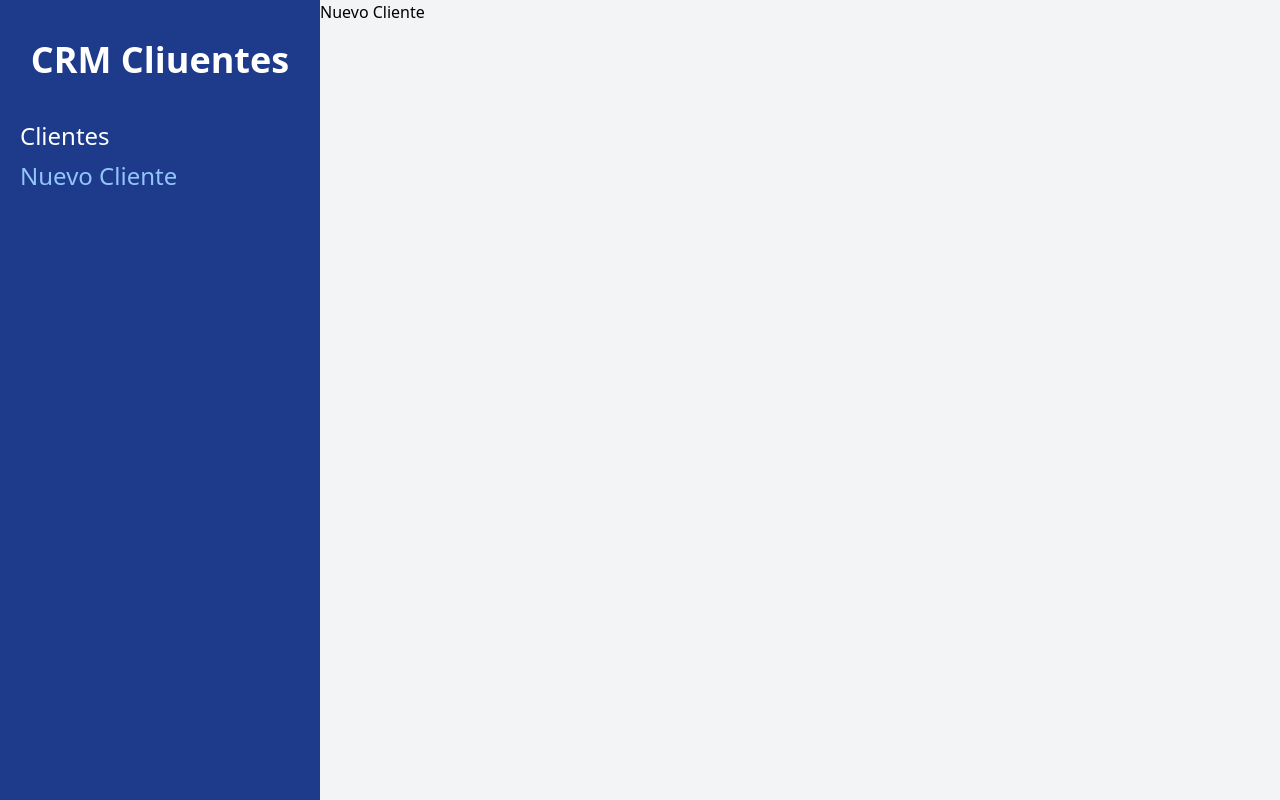
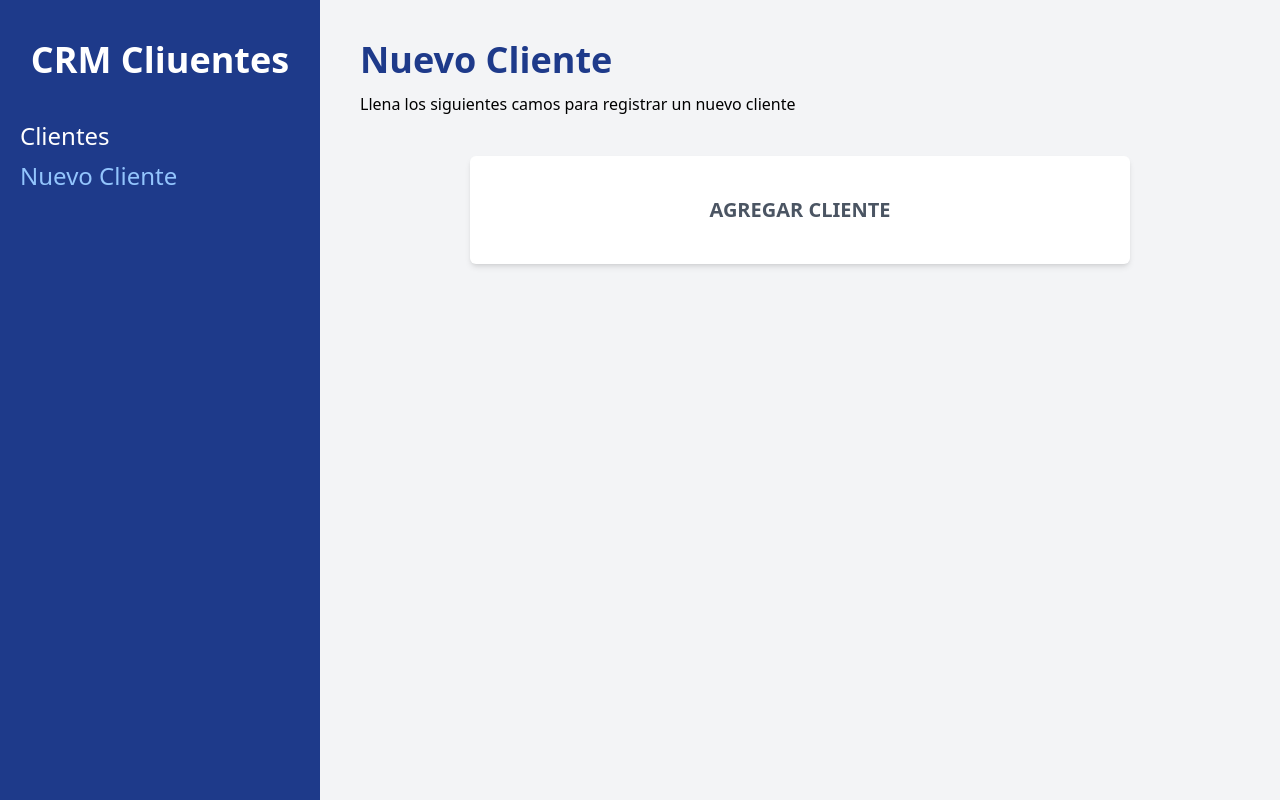
Before and after one commit to psyQore/React-CRM, a React (Vite) app: page /clients/new in a window 1280 px wide. Built offline with nearby package versions, Linux system fonts and the light colour scheme.

Commit message:
Se crea el componente Form con sus estilos

```diff
--- a/src/App.jsx
+++ b/src/App.jsx
@@ -6,18 +6,21 @@
 import EditClient from "./pages/EditClient";
 
 function App() {
-  const [count, setCount] = useState(0);
 
   return (
     <div className="App">
       <BrowserRouter>
+
         <Routes>
+
           <Route path="/clients" element={<Layout />}>
             <Route index element={<Home />} />
             <Route path="new" element={<NewClient />} />
             <Route path="edit/:id" element={<EditClient />} />
           </Route>
+
         </Routes>
+
       </BrowserRouter>
     </div>
   );
--- /dev/null
+++ b/src/components/Form.jsx
@@ -0,0 +1,13 @@
+import React from "react";
+
+const Form = () => {
+  return (
+    <div className="bg-white mt-10 px-5 py-10 rounded-md shadow-md md:w-3/4 mx-auto">
+      <h1 className="text-gray-600 font-bold text-xl uppercase text-center">
+        Agregar Cliente
+      </h1>
+    </div>
+  );
+};
+
+export default Form;
--- a/src/layout/Layout.jsx
+++ b/src/layout/Layout.jsx
@@ -30,7 +30,7 @@
           </Link>
         </nav>
       </div>
-      <div className="md:w-3/4">
+      <div className="md:w-3/4 p-10">
         <Outlet />
       </div>
     </div>
--- a/src/pages/NewClient.jsx
+++ b/src/pages/NewClient.jsx
@@ -1,11 +1,15 @@
-import React from 'react'
+import React from "react";
+import Form from "../components/Form";
 
 const NewClient = () => {
   return (
-    <div>
-      <h1>Nuevo Cliente</h1>
-    </div>
-  )
-}
+    <>
+      <h1 className="font-black text-4xl text-blue-900">Nuevo Cliente</h1>
+      <p className="mt-3">Llena los siguientes camos para registrar un nuevo cliente</p>
 
-export default NewClient
+      <Form/>
+    </>
+  );
+};
+
+export default NewClient;
```
